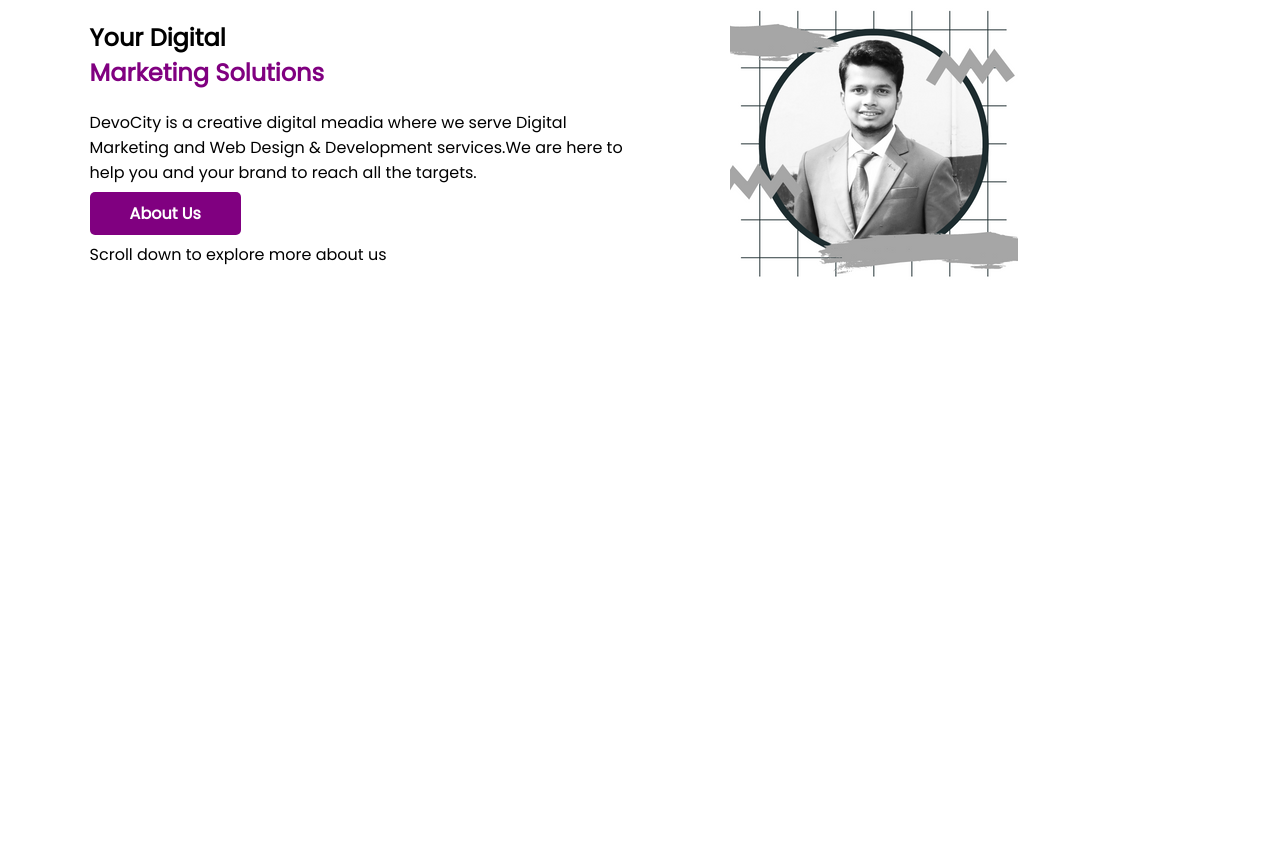
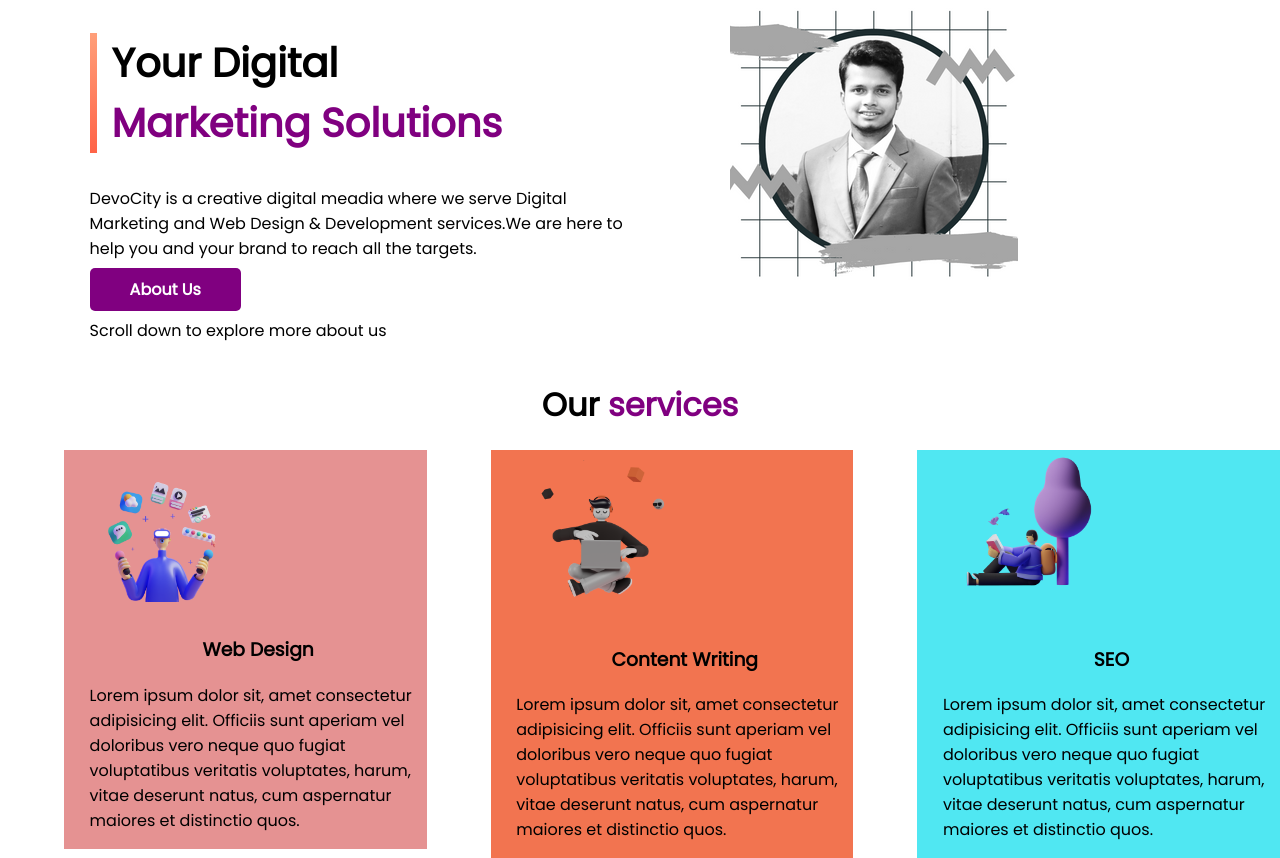
Before and after one commit to safayathahmad/Assignment-01, a plain HTML site: page index.html in a window 1280 px wide. Before the commit the page ends 800 px from the top, so only its background shows below. Drawn offline with Linux system fonts and the light colour scheme.

Commit message:
kosto hoitese khub

```diff
--- a/index.html
+++ b/index.html
@@ -12,16 +12,16 @@
 </head>
 <body>
     <section class="hero">
-        <div class="hero-box">
-            <h1>
+        <div class="hero-box ">
+            <h1 style="font-size: 40px;" class="hero-box-1">
                 Your Digital <br><span style="color: purple;">Marketing Solutions</span>
             </h1>
 
-            <p>
+            <p class="p-1">
                 DevoCity is a creative digital meadia where we serve Digital Marketing and Web Design & Development services.We are here to help you and your brand to reach all the targets.
             </p>
             <a class="about-us" target="_blank" href="https://www.safayathahmad.com">About Us</a>
-            <p>
+            <p class="p-2">
                 Scroll down to explore more about us
             </p>
         </div>
@@ -31,5 +31,35 @@
         </div>
     </section>
 
+    <h1 style="text-align: center;">
+        Our <span>services</span>
+    </h1>
+
+    <section class="after-hero">
+        <div class="hero-box-2" id="hero1">
+            <img src="images/illustrator-1.png" alt=""class="img-hero">
+            <h3>Web Design</h3>
+            <p>
+                Lorem ipsum dolor sit, amet consectetur adipisicing elit. Officiis sunt aperiam vel doloribus vero neque quo fugiat voluptatibus veritatis voluptates, harum, vitae deserunt natus, cum aspernatur maiores et distinctio quos.
+            </p>
+        </div>
+
+        <div class="hero-box-2" id="hero2">
+            <img src="images/illustrator-2.png" alt="" class="img-hero">
+            <h3>Content Writing</h3>
+            <p>
+                Lorem ipsum dolor sit, amet consectetur adipisicing elit. Officiis sunt aperiam vel doloribus vero neque quo fugiat voluptatibus veritatis voluptates, harum, vitae deserunt natus, cum aspernatur maiores et distinctio quos.
+            </p>
+        </div>
+
+        <div class="hero-box-2" id="hero3">
+            <img src="images/illustrator-3.png" alt=""class="img-hero">
+            <h3>SEO</h3>
+            <p>
+                Lorem ipsum dolor sit, amet consectetur adipisicing elit. Officiis sunt aperiam vel doloribus vero neque quo fugiat voluptatibus veritatis voluptates, harum, vitae deserunt natus, cum aspernatur maiores et distinctio quos.
+            </p>
+        </div>
+    </section>
+
 </body>
 </html>
--- a/style.css
+++ b/style.css
@@ -1,6 +1,11 @@
 body {
     font-family: 'Poppins', sans-serif;
     margin: 0 auto;
+    /* width: 90%; */
+}
+
+span {
+    color: purple;
 }
 
 .hero {
@@ -22,3 +27,47 @@ body {
     color: white;
     font-weight: 700;
 }
+
+.hero-box-1 {
+    border-left: 7px solid;
+    border-image: linear-gradient(180deg, lightsalmon, tomato);
+    border-image-slice: 1;
+    padding-left: 15px;
+}
+
+.after-hero {
+    display: flex;
+}
+
+.hero-box-2 {
+    width: 33%;
+    float: left;
+    margin-left: 5%;
+    padding-left: 2%;
+}
+
+.img-hero {
+    width: 50%;
+}
+
+h3 {
+    text-align: center;
+}
+
+#hero1 {
+    box-: 5px 7px 10px gray;
+    height: 80%;
+    background: #E59292;
+}
+
+#hero2 {
+    box-: 5px 7px 10px gray;
+    height: 80%;
+    background: #F27450;
+}
+
+#hero3 {
+    box-: 5px 7px 10px gray;
+    height: 80%;
+    background: #50E7F2;
+}
```
Also changed, not shown: images/illustrator-1.png (added), images/illustrator-2.png (added), images/illustrator-3.png (added).
